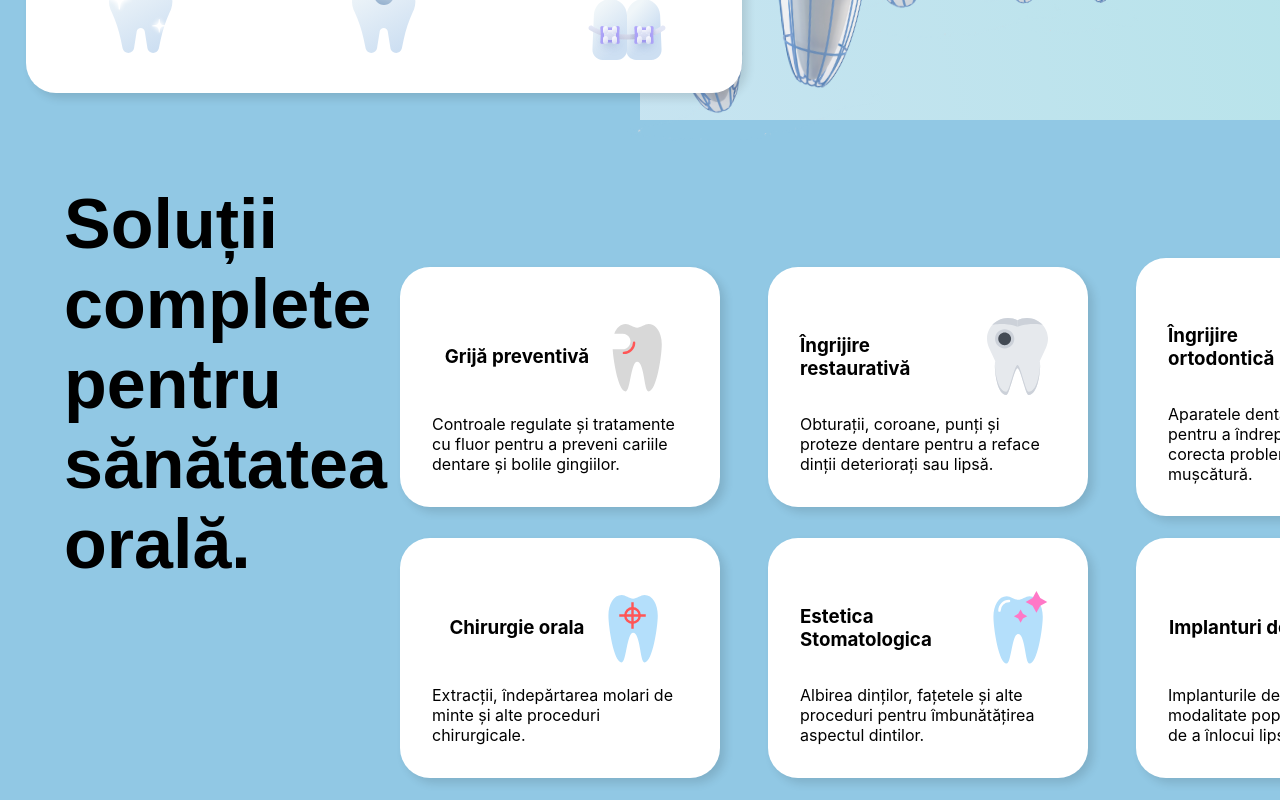
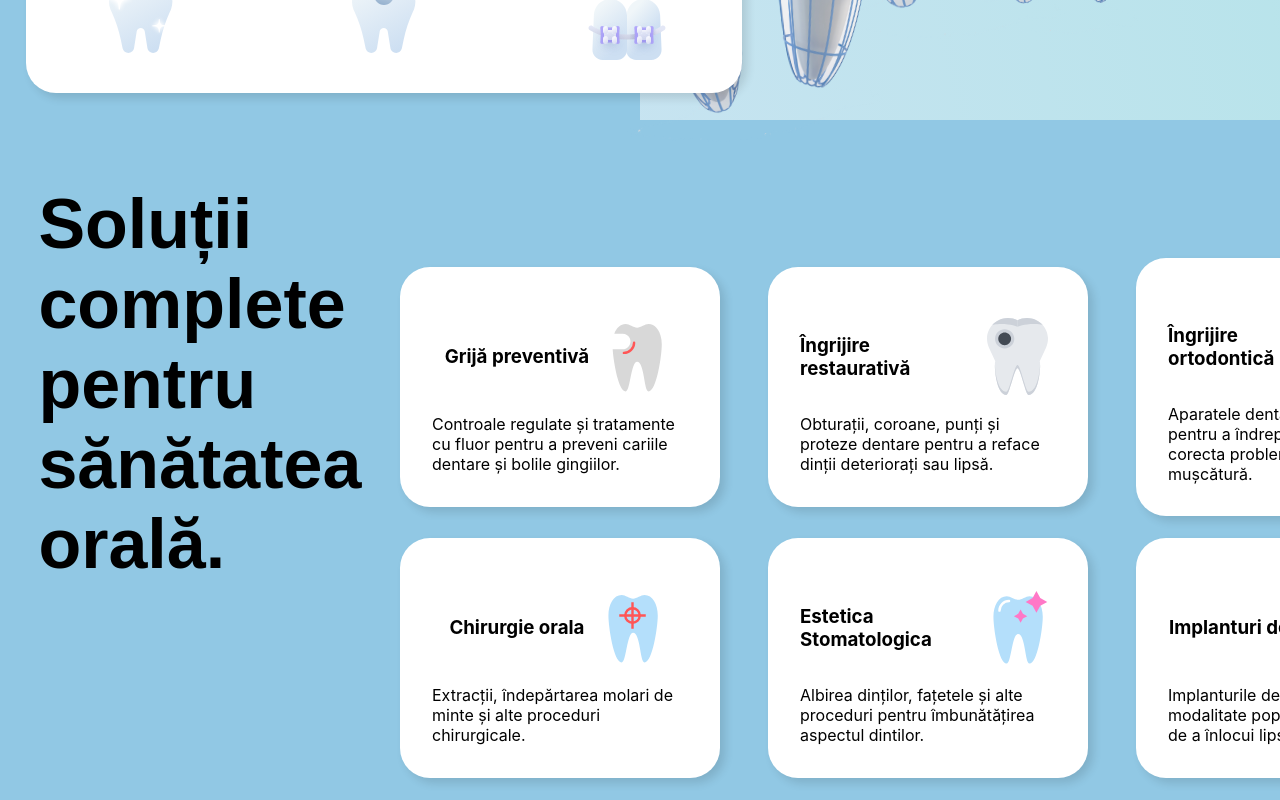
Before and after one commit to iamalexstanciu/dentist-clinic, a React (Create React App) app: page / in a window 1280 px wide. Shown: the part 680-1480 px from the top of the page. Built offline with nearby package versions, Linux system fonts and the light colour scheme.

Commit message:
Services done.

```diff
--- a/src/style/services.css
+++ b/src/style/services.css
@@ -48,6 +48,7 @@ sans-serif;
 padding: 5%;
 position: relative;
 top: 5%;
+left: -2%;
 width: 20%;
 }
 
```
